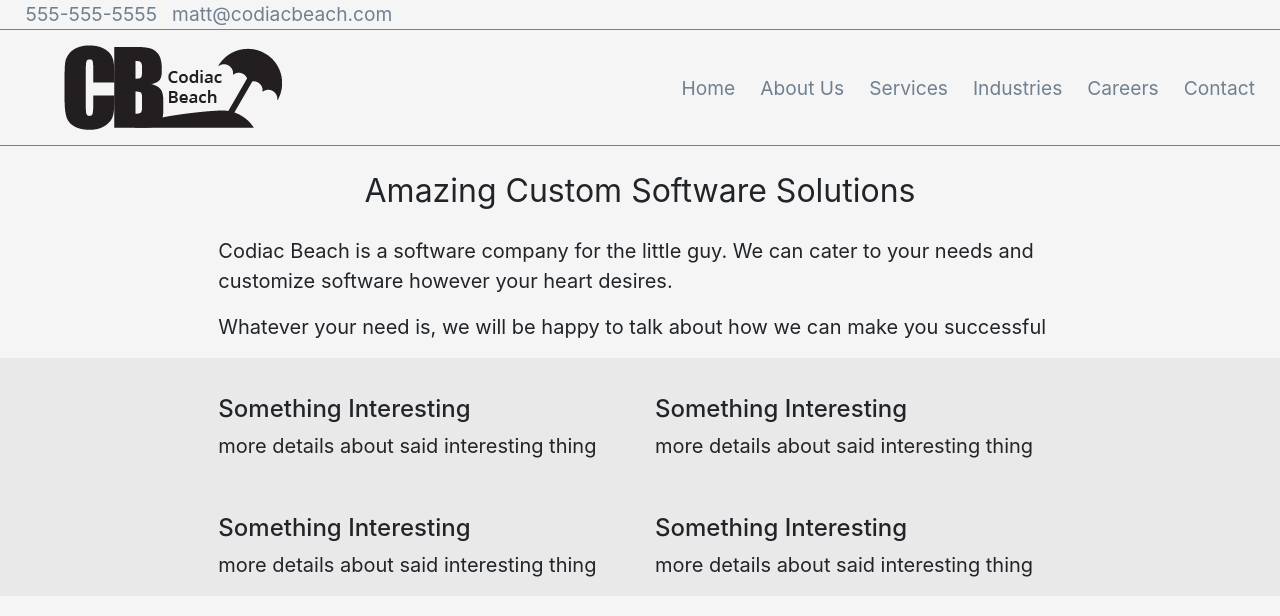
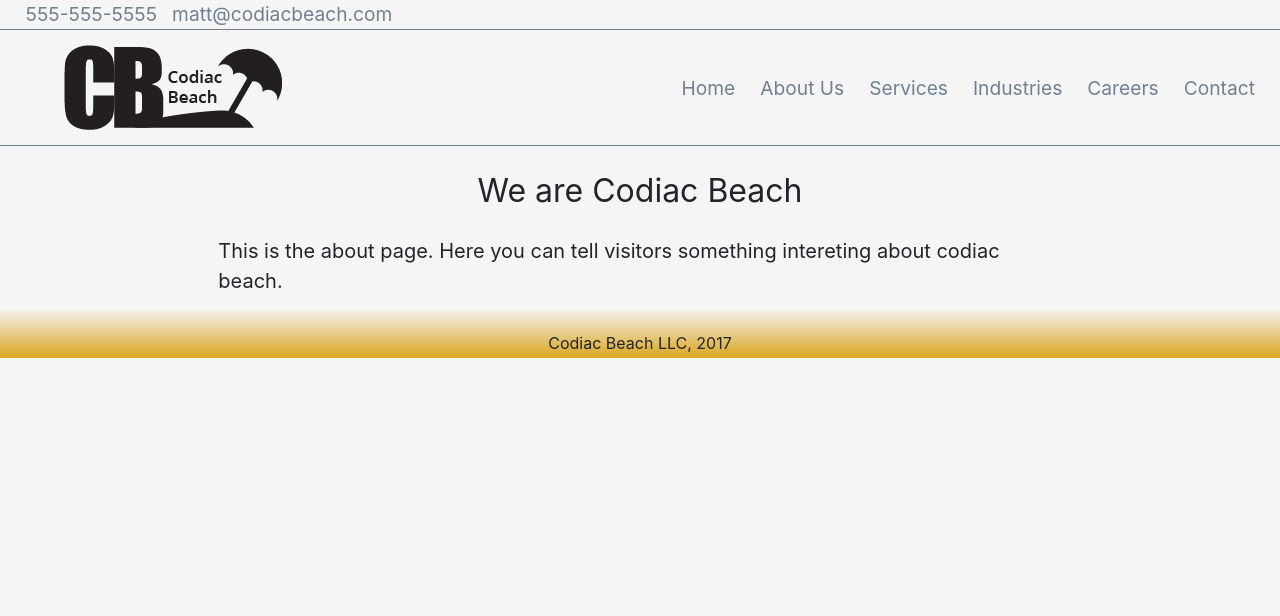
Before and after one commit to ablackness/codiac-beach-site, a React app: page /about in a window 1280 px wide. Shown: the top 616 px of the page. Built offline with nearby package versions, Linux system fonts and the light colour scheme.

Commit message:
added footer and react router

```diff
--- a/public/main.css
+++ b/public/main.css
@@ -68,6 +68,10 @@ body {
     display: block;
 }
 
+.navItem:hover > a {
+    color: goldenrod;
+}
+
 .dropdown:hover .dropdownContent {
     display: block;
 }
@@ -94,18 +98,7 @@ a {
 
 a:hover {
     text-decoration: none;
-    color: slategray;
 }
-
-.codeImage {
-    float:left;
-    padding-left: 5%;
-    padding-top: 10px;
-}
-
-/* .sidebar {
-    background-color: slategray;
-} */
 
 .midPage {
     padding-top: 3%;
@@ -114,6 +107,30 @@ a:hover {
 
 .pageText {
     font-size: 1.25em;
+}
+
+.content {
+    min-height: 100%;
+    margin-bottom: -50px;
+}
+
+.footer {
+    position: relative;
+
+    /* position: sticky;
+    bottom: 0; */
+    height: 50px;
+    /* width: 100%; */
+    background: linear-gradient(rgba(245, 245, 245, 1), rgba(218, 165, 32, 1));
+}
+
+.footerText {
+    position: absolute;
+    left: 50%;
+    -webkit-transform: translateX(-50%);
+    transform: translateX(-50%);
+    bottom: 3px;
+    margin: 0;
 }
 
 @media (max-width: 800px) {
--- a/src/js/app.jsx
+++ b/src/js/app.jsx
@@ -1,8 +1,17 @@
 import React from 'react';
+import {
+  BrowserRouter as Router,
+  Route,
+  Link
+ } from 'react-router-dom';
+ import Home from './components/Home';
+ import About from './components/About';
 
 export default class App extends React.Component {
   render() {
     return (
+      <Router>
+      <div>
         <div>
           <div className='header'>
             <ul className='contact'>
@@ -12,61 +21,44 @@ export default class App extends React.Component {
             <div className='banner'>
               <img className='logo' src='./assets/logo-bw.png'/>
               <ul className='nav'>
-              <li className='navItem'><a href='#'>Home</a></li>
-              <li className='navItem'><a href='#'>About Us</a></li>
+                <li className='navItem'><Link to='/'>Home</Link></li>
+                <li className='navItem'><Link to='/about'>About Us</Link></li>
                 <li className='navItem'>
                   <div className='dropdown'>
-                  <a href='#' className='topItem'>Services</a>
+                    <Link to='#' className='topItem'>Services</Link>
                     <div className='dropdownContent'>
-                    <a href='#'>Software</a>
-                    <a href='#'>Websites</a>
-                    <a href='#'>Apps</a>
+                      <Link to='#'>Software</Link>
+                      <Link to='#'>Websites</Link>
+                      <Link to='#'>Apps</Link>
                     </div>
                   </div>
                 </li>
-              <li className='navItem'><a href='#'>Industries</a></li>
-              <li className='navItem'><a href='#'>Careers</a></li>
-              <li className='navItem'><a href='#'>Contact</a></li>
+                <li className='navItem'>
+                  <div className='dropdown'>
+                    <Link to='#' className='topItem'>Industries</Link>
+                    <div className='dropdownContent'>
+                      <Link to='#'>Construction</Link>
+                      <Link to='#'>SaaS</Link>
+                      <Link to='#'>Power</Link>
+                    </div>
+                  </div>
+                </li>
+                <li className='navItem'><Link to='#'>Careers</Link></li>
+                <li className='navItem'><Link to='#'>Contact</Link></li>
               </ul>
             </div>
           </div>
-
-        <div className='row'>
-          <div className='col-2 sidebar'></div>
-          <div className='col-8'>
-            <div className='headline'>Amazing Custom Software Solutions</div>
-            <p className='pageText'>Codiac Beach is a software company for the little guy. We can cater to your needs
-              and customize software however your heart desires.</p>
-            <p className='pageText'>Whatever your need is, we will be happy to talk about how we can make you successful</p>
         </div>
-          <div className='col-2 sidebar'></div>
+        <div className='content'>
+          <Route exact path='/' component={Home}/>
+          <Route path='/about' component={About}/>
         </div>
 
-        <div className='midPage row'>
-        <div className='col-2'></div>
-          <div className='col-4'>
-            <h4>Something Interesting</h4>
-            <p className='pageText'>more details about said interesting thing</p>
-          </div>
-          <div className='col-4'>
-            <h4>Something Interesting</h4>
-            <p className='pageText'>more details about said interesting thing</p>
-          </div>
-          <div className='col-2'></div>
-        </div>
-        <div className='midPage row'>
-        <div className='col-2'></div>
-          <div className='col-4'>
-            <h4>Something Interesting</h4>
-            <p className='pageText'>more details about said interesting thing</p>
-          </div>
-          <div className='col-4'>
-            <h4>Something Interesting</h4>
-            <p className='pageText'>more details about said interesting thing</p>
-          </div>
-          <div className='col-2'></div>
+        <div className='footer'>
+          <p className='footerText'>Codiac Beach LLC, 2017</p>
         </div>
       </div>
+      </Router>
     );
   }
 }
--- /dev/null
+++ b/src/js/components/About.js
@@ -0,0 +1,25 @@
+import React from 'react';
+
+export default class About extends React.Component{
+    constructor(props){
+        super(props);
+    }
+
+    render() {
+        return (
+            <div>
+                <div className='row'>
+                    <div className='col-2 sidebar'></div>
+                    <div className='col-8'>
+                    <div className='headline'>We are Codiac Beach</div>
+                    <p className='pageText'>This is the about page. Here you
+                                        can tell visitors something intereting
+                                        about codiac beach.</p>
+                    <p className='pageText'>More about Codiac Beach..</p>
+                    </div>
+                    <div className='col-2 sidebar'></div>
+                </div>
+            </div>
+        )
+    }
+}
--- /dev/null
+++ b/src/js/components/Home.js
@@ -0,0 +1,50 @@
+import React from 'react';
+
+export default class Home extends React.Component {
+    constructor(props) {
+      super(props);
+    }
+
+    render() {
+      return (
+        <div>
+          <div className='row'>
+            <div className='col-2 sidebar'></div>
+            <div className='col-8'>
+              <div className='headline'>Amazing Custom Software Solutions</div>
+              <p className='pageText'>Codiac Beach is a software company for the little guy. We can cater to your needs
+                and customize software however your heart desires.</p>
+              <p className='pageText'>Whatever your need is, we will be happy to talk about how we can make you successful.</p>
+            </div>
+            <div className='col-2 sidebar'></div>
+          </div>
+
+          <div className='midPage row'>
+            <div className='col-2'></div>
+            <div className='col-4'>
+              <h4>Something Interesting</h4>
+              <p className='pageText'>more details about said interesting thing</p>
+            </div>
+            <div className='col-4'>
+              <h4>Something Interesting</h4>
+              <p className='pageText'>more details about said interesting thing</p>
+            </div>
+            <div className='col-2'></div>
+          </div>
+          <div className='midPage row'>
+            <div className='col-2'></div>
+            <div className='col-4'>
+              <h4>Something Interesting</h4>
+              <p className='pageText'>more details about said interesting thing</p>
+            </div>
+            <div className='col-4'>
+              <h4>Something Interesting</h4>
+              <p className='pageText'>more details about said interesting thing</p>
+            </div>
+            <div className='col-2'></div>
+          </div>
+        </div>
+
+
+      )}
+  }
```
Also changed, not shown: package.json (+4 -3 lines), 2 other files (tests, documents, lock files or other folders). Lines whose indentation alone changed are shown as unchanged.
